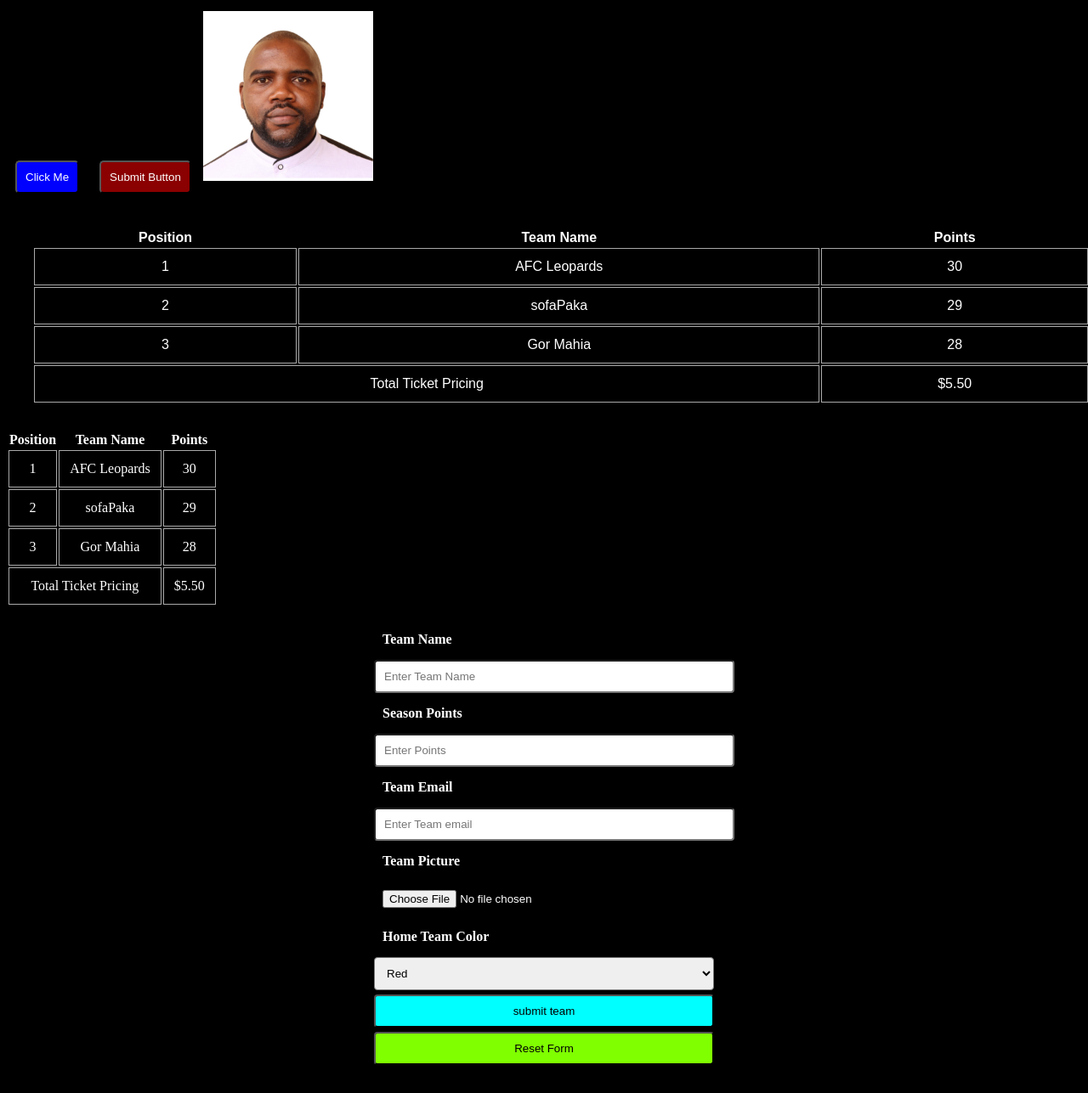
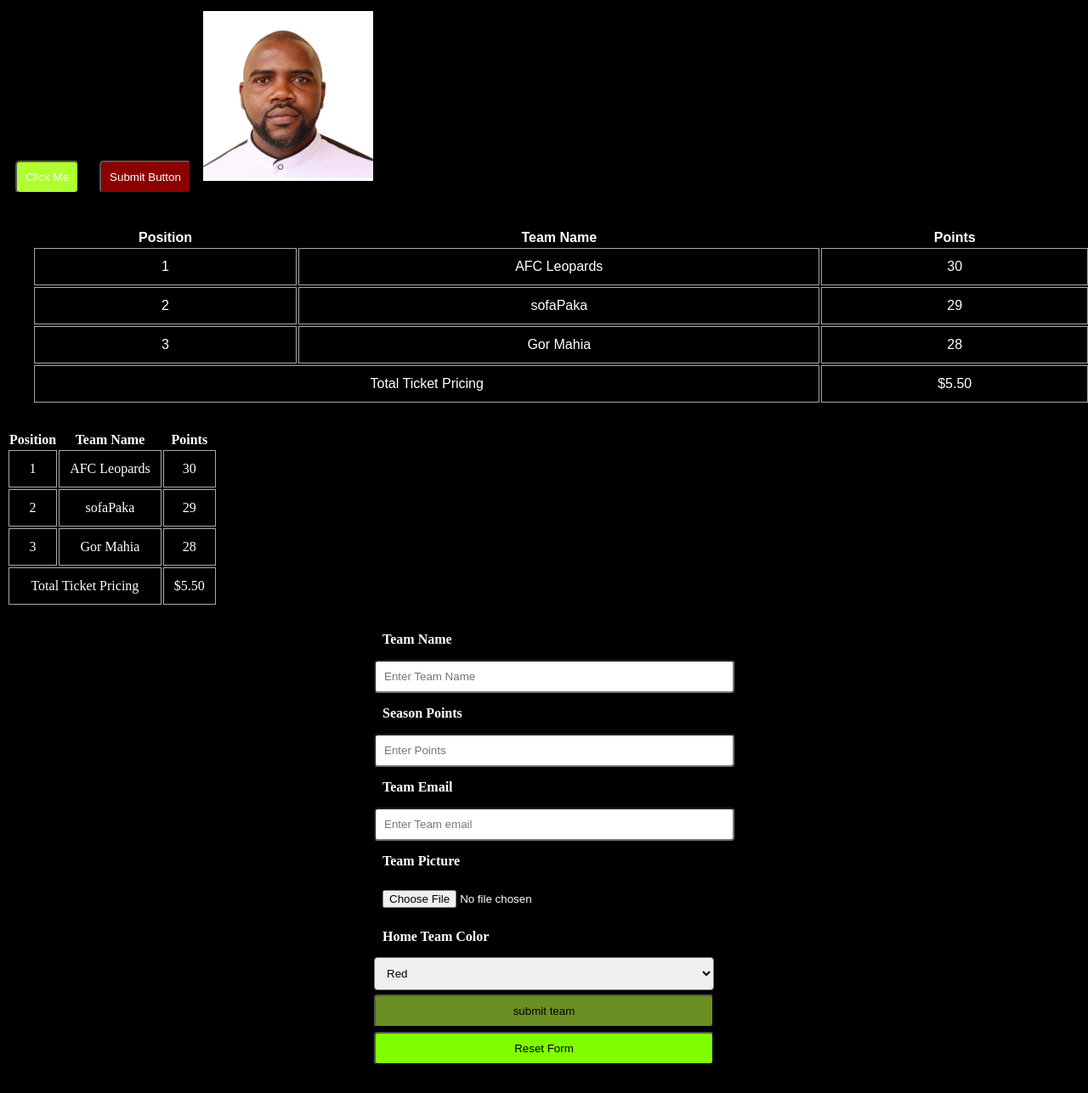
Before and after one commit to eddiesmarter/web-project, a plain HTML site: page web project/index.html in a window 1280 px wide. Shown: the part 405-1692 px from the top of the page at 85% size. Drawn offline with Linux system fonts and the light colour scheme.

Commit message:
added index.html and css

```diff
--- a/web project/css/style.css
+++ b/web project/css/style.css
@@ -26,7 +26,7 @@ select{
     border-radius: 4px;
 }
 input[type="submit"]{
-    background-color: aqua;
+    background-color: olivedrab;
 }
 input[type="reset"]{
     background-color: chartreuse;
--- a/web project/index.html
+++ b/web project/index.html
@@ -10,7 +10,7 @@
     <style>
         /* Css Code */
         button {
-            background-color: blue;
+            background-color: greenyellow;
             color: white;
             padding: 10px;
             margin: 10px;
```
